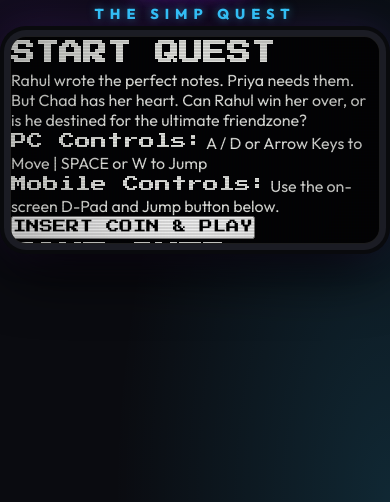
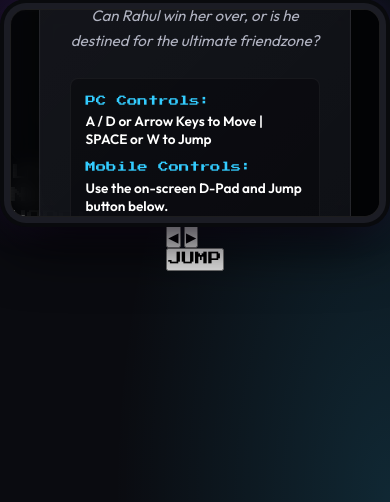
Before and after one commit to SachinYadav2446/Super-Simp-Bros, a website: page index.html in a window 390 px wide. Shown: the part 342-844 px from the top of the page. Drawn offline with Linux system fonts and the light colour scheme.

Commit message:
feat: implement mobile gamepad overlay UI controls

```diff
--- a/index.html
+++ b/index.html
@@ -63,3 +63,50 @@
                     <button id="play-again-btn" class="arcade-btn pixel-text">PLAY AGAIN</button>
                 </div>
             </div>
+
+            <!-- Dialogue / Cutscene Overlay -->
+            <div id="cutscene-overlay" class="cutscene-overlay hidden">
+                <div class="dialogue-box glass-card">
+                    <div class="speaker-avatar" id="dialogue-avatar"></div>
+                    <div class="dialogue-content">
+                        <span class="speaker-name pixel-text" id="dialogue-name">Rahul</span>
+                        <p class="dialogue-text" id="dialogue-text-content">...</p>
+                    </div>
+                    <div class="dialogue-footer">
+                        <span class="pixel-text blink">Press Space / Tap to continue</span>
+                    </div>
+                </div>
+            </div>
+
+            <!-- HUD Overlay -->
+            <div id="hud" class="hud-overlay hidden">
+                <div class="hud-item">
+                    <span class="pixel-text label">LEVEL:</span>
+                    <span id="hud-level" class="pixel-text value">1</span>
+                </div>
+                <div class="hud-item">
+                    <span class="pixel-text label">NOTES:</span>
+                    <span id="hud-notes" class="pixel-text value">0/5</span>
+                </div>
+                <div class="hud-item">
+                    <span class="pixel-text label">HOPE:</span>
+                    <div class="hope-bar-container">
+                        <div id="hud-hope-bar" class="hope-bar" style="width: 100%;"></div>
+                    </div>
+                </div>
+            </div>
+
+            <!-- The Game Canvas -->
+            <canvas id="gameCanvas" width="800" height="450"></canvas>
+        </div>
+
+        <!-- Touch Controls for Mobile -->
+        <div class="mobile-controls">
+            <div class="dpad">
+                <button id="btn-left" class="control-btn pixel-text">◀</button>
+                <button id="btn-right" class="control-btn pixel-text">▶</button>
+            </div>
+            <div class="action-buttons">
+                <button id="btn-jump" class="control-btn jump-btn pixel-text">JUMP</button>
+            </div>
+        </div>
--- a/style.css
+++ b/style.css
@@ -128,3 +128,131 @@
 }
 
 /* Game Canvas with retro filter overlay */
+#gameCanvas {
+    display: block;
+    width: 100%;
+    height: 100%;
+    object-fit: contain;
+    background: #000;
+}
+
+/* Screen Overlays */
+.overlay-screen {
+    position: absolute;
+    top: 0;
+    left: 0;
+    width: 100%;
+    height: 100%;
+    z-index: 20;
+    display: flex;
+    justify-content: center;
+    align-items: center;
+    background: rgba(4, 5, 8, 0.85);
+    backdrop-filter: blur(8px);
+    transition: opacity 0.3s ease, transform 0.3s ease;
+}
+
+.overlay-screen.active {
+    opacity: 1;
+    pointer-events: all;
+    transform: scale(1);
+}
+
+.overlay-screen.hidden {
+    opacity: 0;
+    pointer-events: none;
+    transform: scale(0.95);
+}
+
+/* Glassmorphism Card Style */
+.glass-card {
+    background: var(--glass-bg);
+    border: 1px solid var(--glass-border);
+    background-image: linear-gradient(135deg, var(--glass-shine), transparent);
+    box-shadow:
+        0 8px 32px 0 rgba(0, 0, 0, 0.5),
+        inset 0 1px 1px rgba(255, 255, 255, 0.1);
+    border-radius: 12px;
+    padding: 30px;
+    width: 85%;
+    max-width: 500px;
+    text-align: center;
+    backdrop-filter: blur(12px);
+    -webkit-backdrop-filter: blur(12px);
+    animation: cardFloat 4s ease-in-out infinite;
+}
+
+/* Neon Glows */
+.neon-red {
+    color: var(--neon-red);
+    text-shadow: 0 0 10px rgba(255, 51, 102, 0.6);
+    font-size: 1.2rem;
+    margin-bottom: 20px;
+}
+
+.neon-gold {
+    color: var(--neon-gold);
+    text-shadow: 0 0 10px rgba(255, 204, 0, 0.6);
+    font-size: 1.4rem;
+    margin-bottom: 20px;
+}
+
+.story-teaser {
+    font-size: 0.95rem;
+    line-height: 1.6;
+    color: #b0b3c1;
+    margin-bottom: 25px;
+    font-style: italic;
+}
+
+/* Controls Instructions */
+.instructions-box {
+    background: rgba(0, 0, 0, 0.3);
+    border: 1px solid rgba(255, 255, 255, 0.05);
+    border-radius: 8px;
+    padding: 15px;
+    margin-bottom: 25px;
+    text-align: left;
+    display: flex;
+    flex-direction: column;
+    gap: 12px;
+}
+
+.control-guide {
+    display: flex;
+    flex-direction: column;
+    gap: 4px;
+}
+
+.control-guide .label {
+    font-size: 0.65rem;
+    color: var(--neon-blue);
+}
+
+.control-guide .value {
+    font-size: 0.85rem;
+    color: #fff;
+    font-weight: 600;
+}
+
+/* Arcade Buttons */
+.arcade-btn {
+    background: linear-gradient(135deg, var(--neon-purple), #7928ca);
+    border: none;
+    color: #fff;
+    padding: 14px 28px;
+    font-size: 0.75rem;
+    border-radius: 8px;
+    cursor: pointer;
+    box-shadow:
+        0 4px 15px rgba(153, 51, 255, 0.4),
+        0 0 0 2px rgba(255, 255, 255, 0.1);
+    transition: all 0.2s ease;
+    width: 100%;
+}
+
+.arcade-btn:hover {
+    transform: translateY(-2px);
+    box-shadow:
+        0 6px 20px rgba(153, 51, 255, 0.6),
+        0 0 0 2px rgba(255, 255, 255, 0.2);
```
